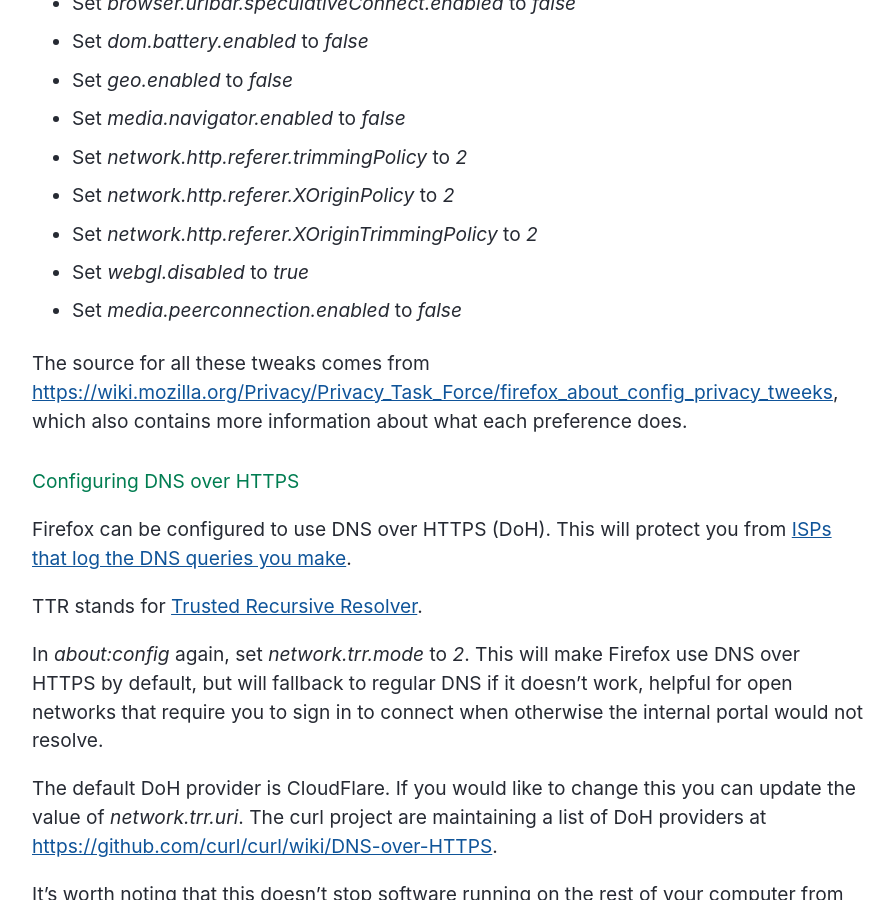
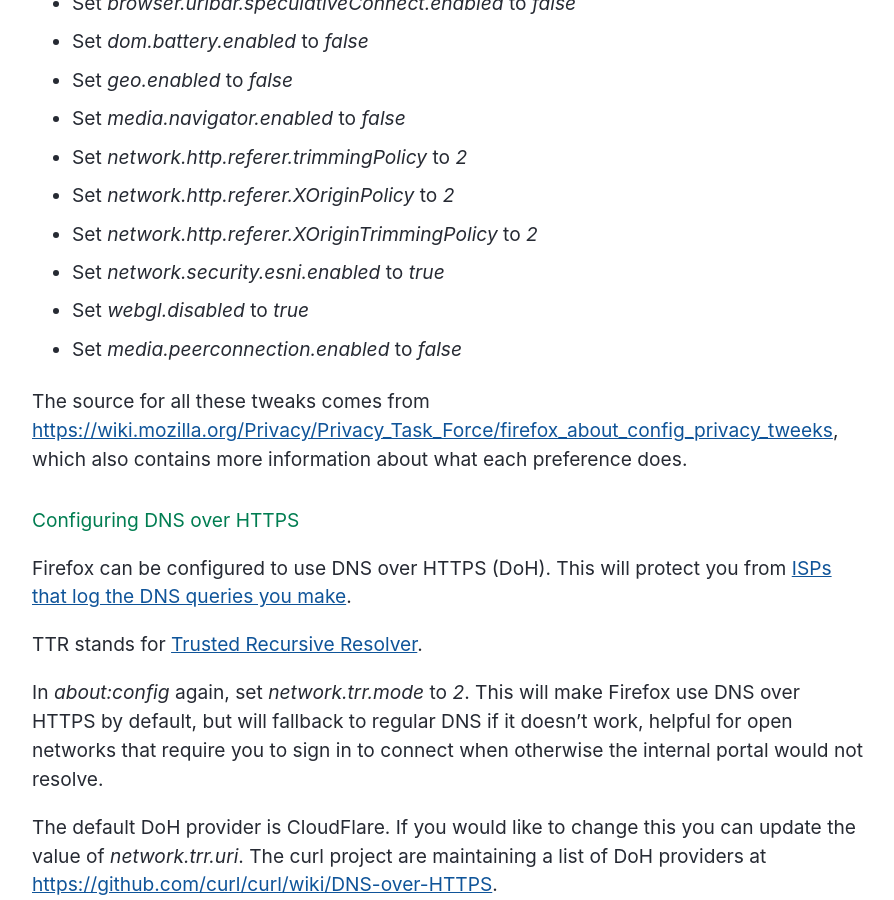
Before and after one commit to sjparkinson/uncomplicated.systems, a Jekyll site: the page built from _posts/2019-09-06-firefox-privacy.md, in a window 1280 px wide and 900 px high, scrolled down 2335 px. Shown: the whole window, without its empty margins (192-1086 px from the left). Built offline with Jekyll 4.4.1, drawn with Linux system fonts in a browser that asks for light colours.

Commit message:
post: add config for network.security.esni.enabled to Firefox privacy host

```diff
--- a/_posts/2019-09-06-firefox-privacy.md
+++ b/_posts/2019-09-06-firefox-privacy.md
@@ -41,6 +41,7 @@ Then find and update the values for each of the following preferences.
 * Set `network.http.referer.trimmingPolicy` to `2`
 * Set `network.http.referer.XOriginPolicy` to `2`
 * Set `network.http.referer.XOriginTrimmingPolicy` to `2`
+* Set `network.security.esni.enabled` to `true`
 * Set `webgl.disabled` to `true`
 * Set `media.peerconnection.enabled` to `false`
 
```
